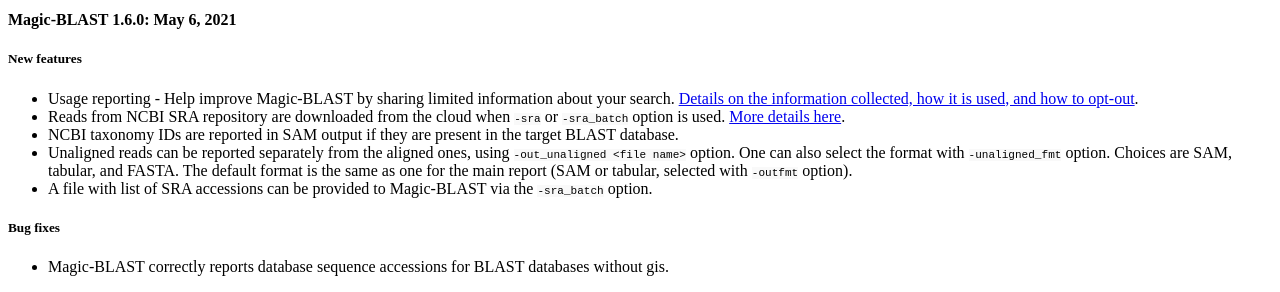
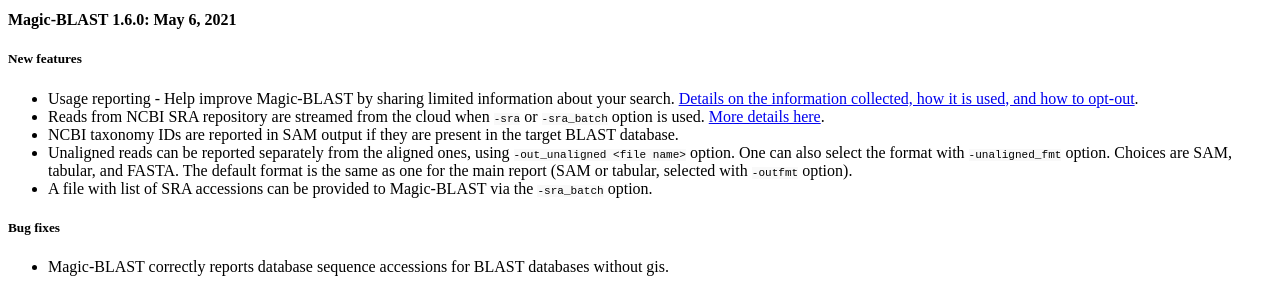
Before and after one commit to ncbi/magicblast, a Jekyll site: the page built from docs/_posts/2017-09-13-release.md, in a window 1280 px wide and 900 px high, scrolled down 321 px. Shown: the part 152-444 px from the top of the window. Built offline with Jekyll 4.4.1, drawn with Linux system fonts in a browser that asks for light colours; a style sheet for code colours, icons or effects is not loaded.

Commit message:
downloaded -> streamed
... about SRA runs from the cloud

````diff
--- a/docs/_posts/2017-09-13-release.md
+++ b/docs/_posts/2017-09-13-release.md
@@ -9,7 +9,7 @@
 
 ##### New features
 * Usage reporting - Help improve Magic-BLAST by sharing limited information about your search. [Details on the information collected, how it is used, and how to opt-out](https://www.ncbi.nlm.nih.gov/books/NBK563686/).
-* Reads from NCBI SRA repository are downloaded from the cloud when ```-sra``` or ```-sra_batch``` option is used. [More details here]({{ site.baseurl }}{% link _posts/2021-05-06-cloud-sra.md %}).
+* Reads from NCBI SRA repository are streamed from the cloud when ```-sra``` or ```-sra_batch``` option is used. [More details here]({{ site.baseurl }}{% link _posts/2021-05-06-cloud-sra.md %}).
 * NCBI taxonomy IDs are reported in SAM output if they are present in the target BLAST database.
 * Unaligned reads can be reported separately from the aligned ones, using ```-out_unaligned <file name>``` option. One can also select the format with ```-unaligned_fmt``` option. Choices are SAM, tabular, and FASTA. The default format is the same as one for the main report (SAM or tabular, selected with ```-outfmt``` option).
 * A file with list of SRA accessions can be provided to Magic-BLAST via the ```-sra_batch``` option.
````
